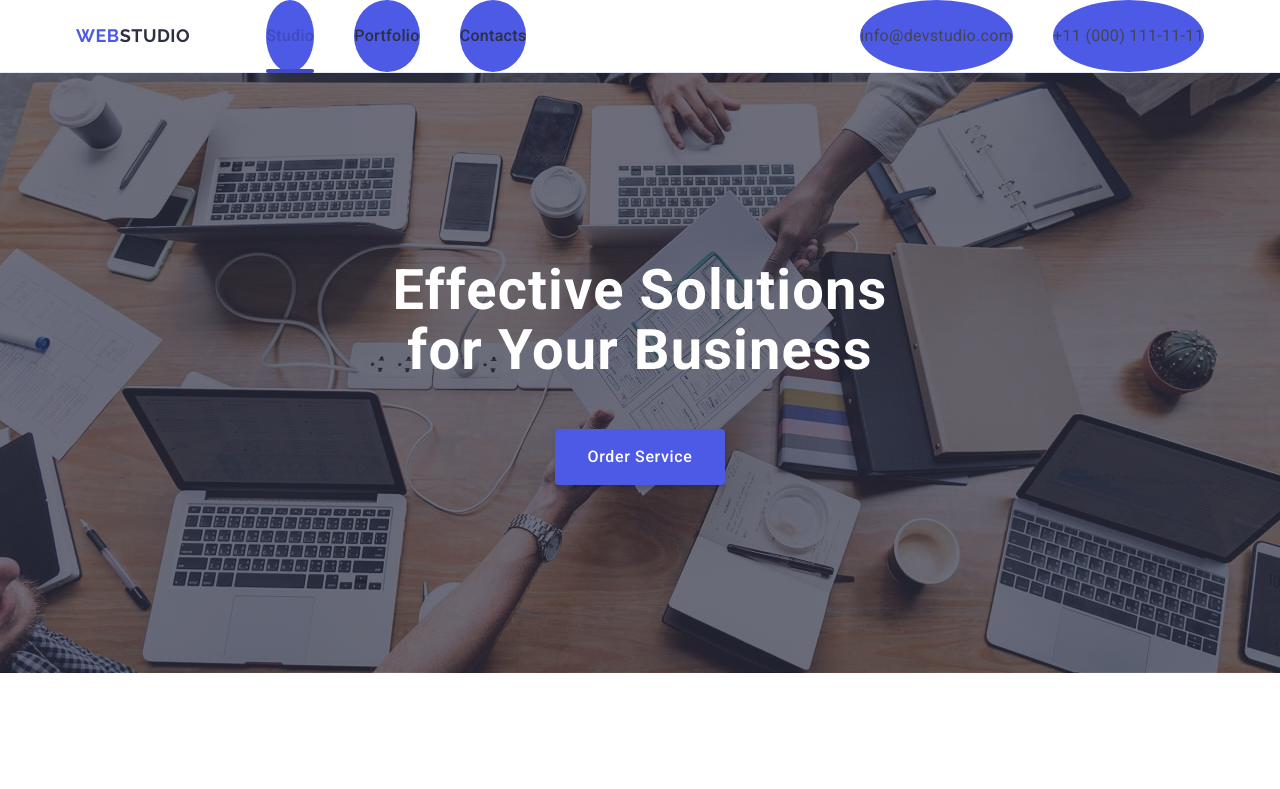
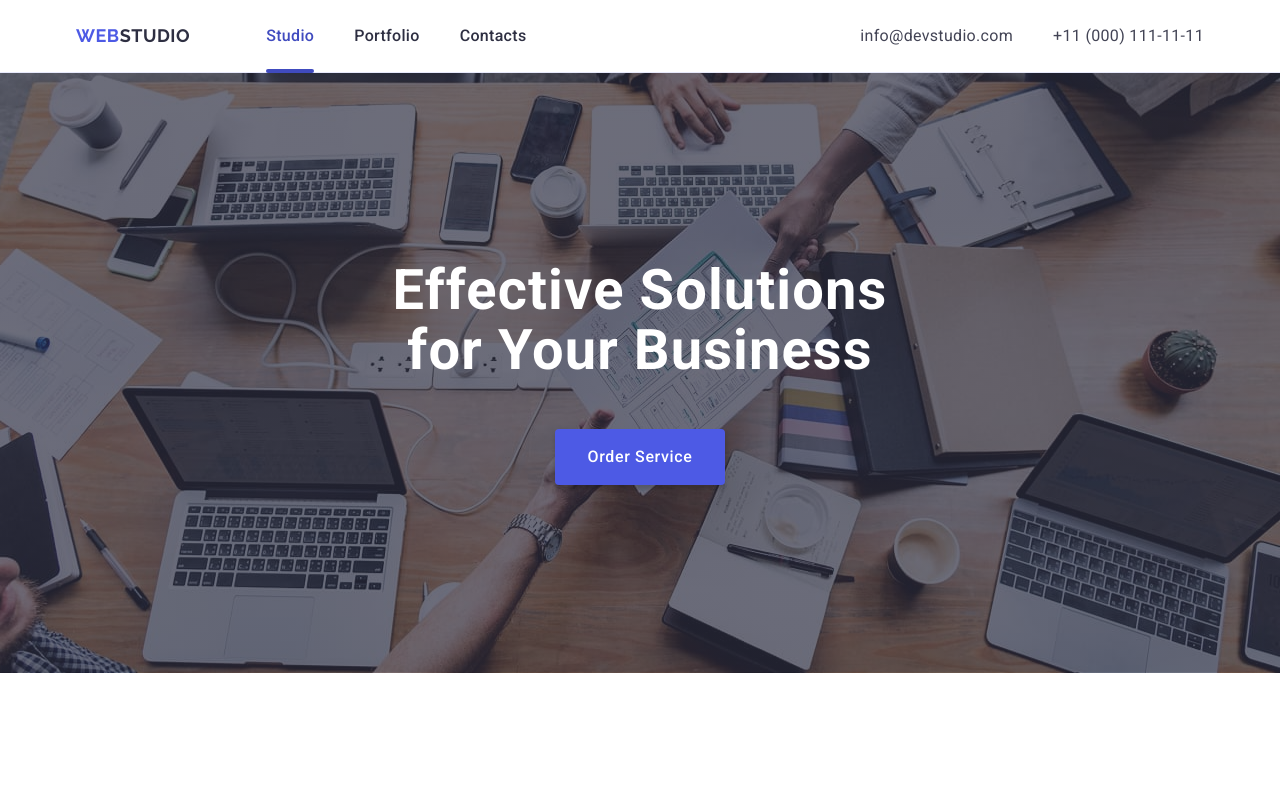
Before and after one commit to MaxPuga/goit-markup-hw-04, a plain HTML site: page index.html in a window 1280 px wide. Shown: the top 789 px of the page. Drawn offline with nearby package versions, Linux system fonts and the light colour scheme.

Commit message:
add initial files

```diff
--- a/css/styles.css
+++ b/css/styles.css
@@ -83,17 +83,17 @@ ol {
   padding: 0;
 }
 
-.link {
+.header-link {
   padding: 24px 0;
   display: block;
   transition: color 250ms cubic-bezier(0.4, 0, 0.2, 1);
 }
 
-.link.current {
+.header-link.current {
   position: relative;
 }
 
-.link.current::after {
+.header-link.current::after {
   content: "";
   position: absolute;
   left: 0;
@@ -115,12 +115,12 @@ ol {
   color: #434455;
 }
 
-.address .link {
+.address .header-link {
   color: #434455;
 }
 
-.address .link:hover,
-.address .link:focus {
+.address .header-link:hover,
+.address .header-link:focus {
   color: #404bbf;
 }
 
@@ -135,13 +135,13 @@ ol {
   gap: 40px;
 }
 
-.page-nav .link {
+.page-nav .header-link {
   color: #2e2f42;
 }
 
-.page-nav .link:hover,
-.page-nav .link:focus,
-.link.current {
+.page-nav .header-link:hover,
+.page-nav .header-link:focus,
+.header-link.current {
   color: #404bbf;
 }
 
@@ -246,6 +246,7 @@ ol {
   letter-spacing: 0.02em;
   color: #434455;
   max-width: 264px;
+  margin-bottom: 8px;
 }
 
 .benefits {
@@ -292,15 +293,14 @@ ol {
   background-color: #f4f4fd;
 }
 
-.team-names {
+/*.team-names {
   display: flex;
   flex-direction: column;
   padding-top: 32px;
   padding-bottom: 8px;
   border-top: 0;
   text-align: center;
-  border-radius: 0 0 4px 4px;
-}
+  border-radius: 0 0 4px 4px;}*/
 
 .team-frame {
   box-shadow: 0 2px 1px 0 rgba(46, 47, 66, 0.08),
@@ -311,6 +311,11 @@ ol {
 .team-links {
   padding-top: 32px;
   padding-bottom: 32px;
+  display: flex;
+  flex-direction: column;
+  border-top: 0;
+  text-align: center;
+  border-radius: 0 0 4px 4px;
 }
 
 .link {
--- a/index.html
+++ b/index.html
@@ -24,20 +24,24 @@
             >Web<span class="logo-accent">Studio</span></a
           >
           <ul class="page-nav">
-            <li><a href="./index.html" class="link current">Studio</a></li>
-            <li><a href="" class="link">Portfolio</a></li>
-            <li><a href="" class="link">Contacts</a></li>
+            <li>
+              <a href="./index.html" class="header-link current">Studio</a>
+            </li>
+            <li><a href="" class="header-link">Portfolio</a></li>
+            <li><a href="" class="header-link">Contacts</a></li>
           </ul>
         </nav>
         <address class="address">
           <ul class="contacts-list">
             <li>
-              <a href="mailto:info@devstudio.com" class="link"
+              <a href="mailto:info@devstudio.com" class="header-link"
                 >info@devstudio.com</a
               >
             </li>
             <li>
-              <a href="tel:+110001111111" class="link">+11 (000) 111-11-11</a>
+              <a href="tel:+110001111111" class="header-link"
+                >+11 (000) 111-11-11</a
+              >
             </li>
           </ul>
         </address>
@@ -118,11 +122,9 @@
                 width="264"
                 height="260"
               />
-              <div class="team-names">
+              <div class="team-links">
                 <h3 class="benefits-subtitle">Mark Guerrero</h3>
                 <p class="benefits-text">Product Designer</p>
-              </div>
-              <div class="team-links">
                 <ul class="team-social-links">
                   <li class="section-circle">
                     <a
@@ -171,11 +173,9 @@
                 width="264"
                 height="260"
               />
-              <div class="team-names">
+              <div class="team-links">
                 <h3 class="benefits-subtitle">Tom Ford</h3>
                 <p class="benefits-text">Frontend Developer</p>
-              </div>
-              <div class="team-links">
                 <ul class="team-social-links">
                   <li class="section-circle">
                     <a
@@ -224,11 +224,9 @@
                 width="264"
                 height="260"
               />
-              <div class="team-names">
+              <div class="team-links">
                 <h3 class="benefits-subtitle">Camila Garcia</h3>
                 <p class="benefits-text">Marketing</p>
-              </div>
-              <div class="team-links">
                 <ul class="team-social-links">
                   <li class="section-circle">
                     <a
@@ -277,11 +275,9 @@
                 width="264"
                 height="260"
               />
-              <div class="team-names">
+              <div class="team-links">
                 <h3 class="benefits-subtitle">Daniel Wilson</h3>
                 <p class="benefits-text">UI Designer</p>
-              </div>
-              <div class="team-links">
                 <ul class="team-social-links">
                   <li class="section-circle">
                     <a
```
